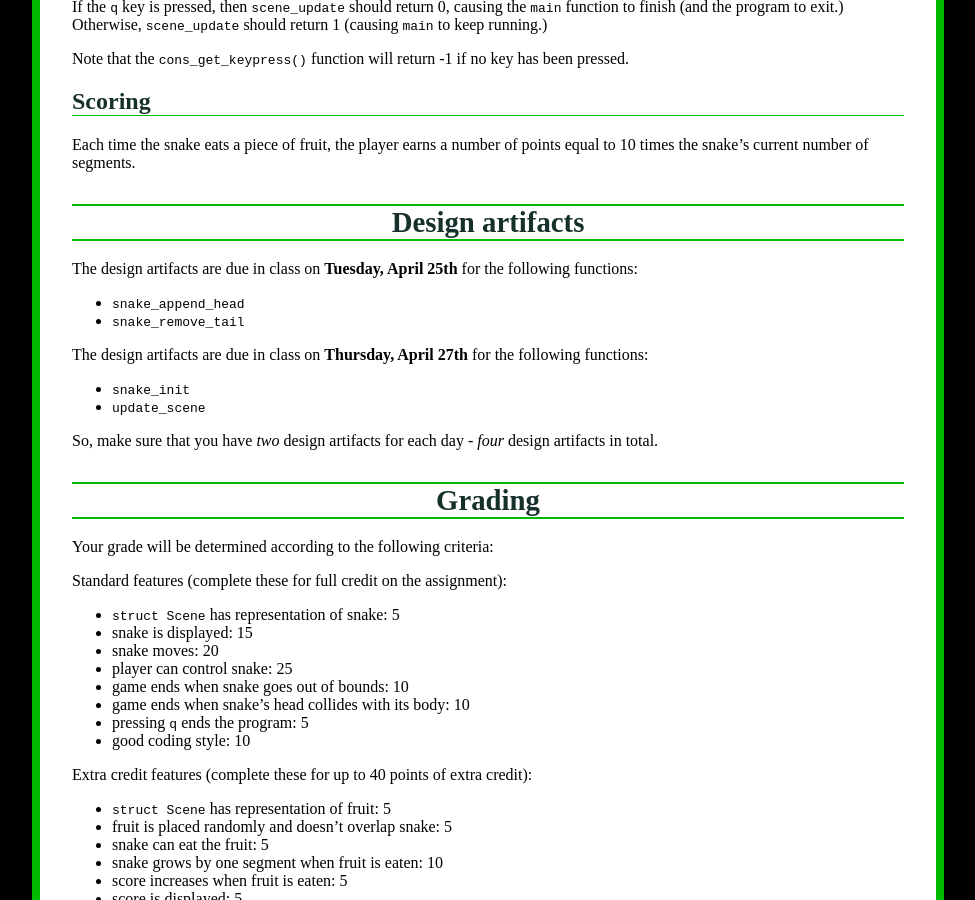
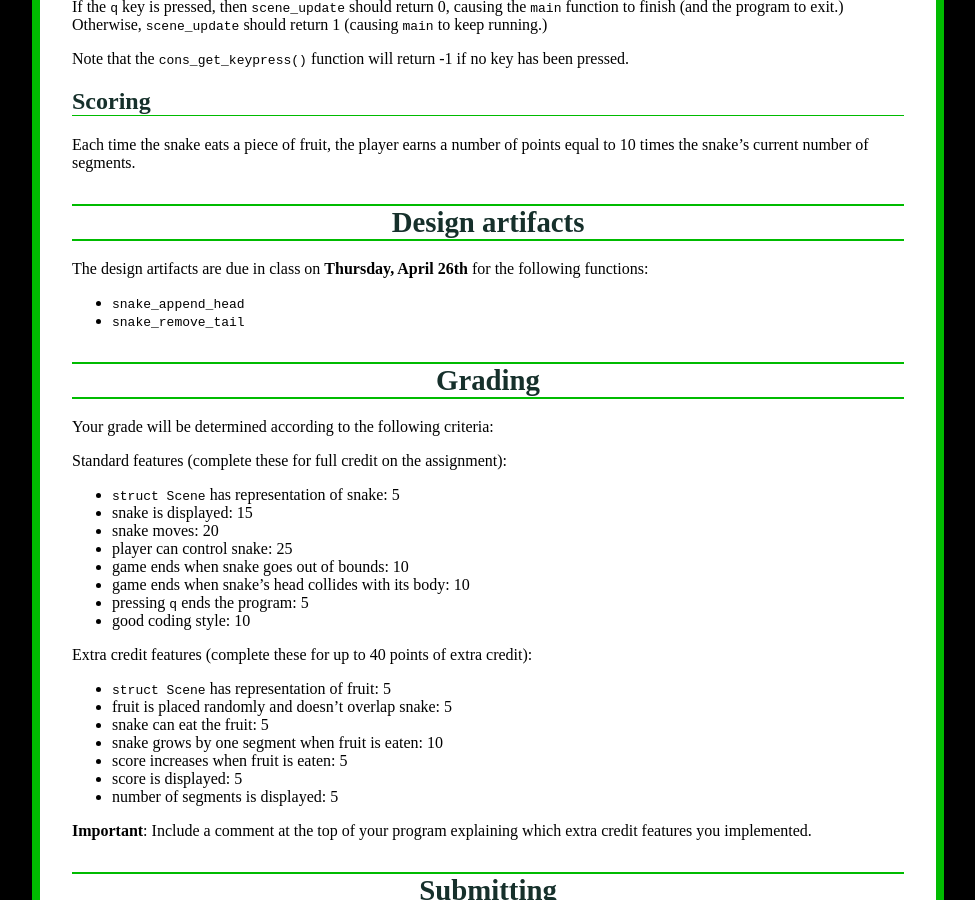
Before and after one commit to ycpcs/cs101-spring2018, a Jekyll site: the page built from assign/assign05.md, in a window 1280 px wide and 900 px high, scrolled down 5184 px. Shown: the whole window, without its empty margins (152-1127 px from the left). Built offline with Jekyll 4.4.1, drawn with Linux system fonts in a browser that asks for light colours; some of the changed text lies outside the part shown.

Commit message:
due dates for assignment 5

```diff
--- a/assign/assign05.md
+++ b/assign/assign05.md
@@ -5,9 +5,9 @@ title: "Assignment 5: Snake"
 
 **Due dates**:
 
-Design artifacts due on *TBD*
+Design artifacts due on **Thursday, April 26th**
 
-Code due on *TBD*
+Code due on **Friday, May 4th**
 
 # Getting Started
 
@@ -188,15 +188,9 @@ Each time the snake eats a piece of fruit, the player earns a number of points e
 
 # Design artifacts
 
-The design artifacts are due in class on **Tuesday, April 25th** for the following functions:
+The design artifacts are due in class on **Thursday, April 26th** for the following functions:
 * `snake_append_head`
 * `snake_remove_tail`
-
-The design artifacts are due in class on **Thursday, April 27th** for the following functions:
-* `snake_init`
-* `update_scene`
-
-So, make sure that you have *two* design artifacts for each day - *four* design artifacts in total.
 
 # Grading
 
```
Also changed, not shown: assign/index.md (+1 -1 lines), index.md (+3 -0 lines).
